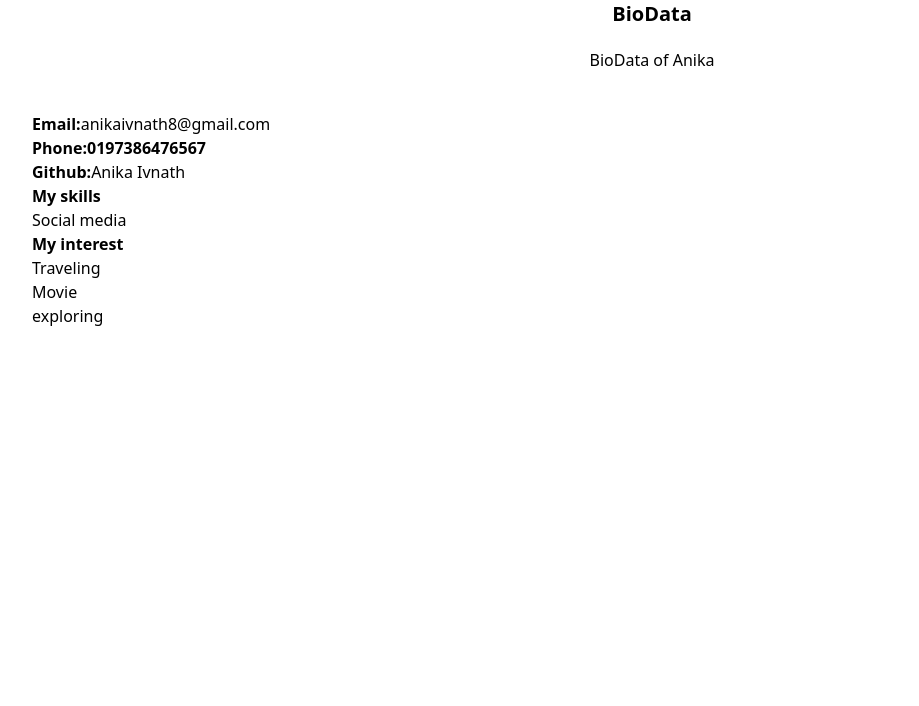
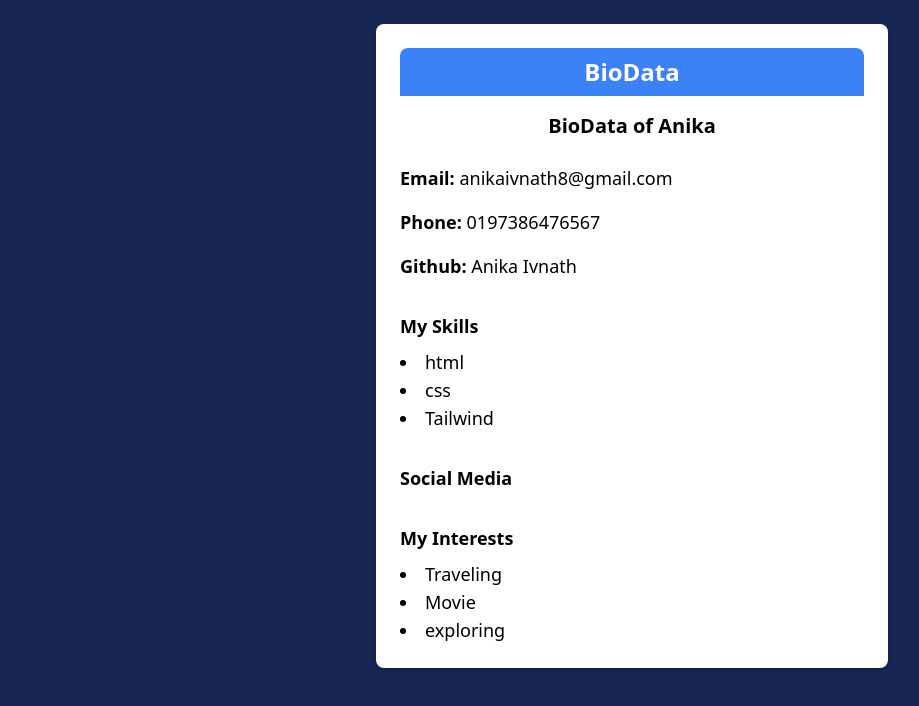
Before and after one commit to anikaivnath/my-project, a React (Vite) app: page / in a window 1280 px wide. Shown: the top 706 px of the page, without its empty margins (8-927 px from the left). Built offline with nearby package versions, Linux system fonts and the light colour scheme.

Commit message:
Add bg-color

```diff
--- a/src/BioData.jsx
+++ b/src/BioData.jsx
@@ -1,63 +1,58 @@
-
 import React from 'react';
 
 const BioData = (props) => {
   return (
-    <>
-    <div className='ml-10 '>
-    <div className='Bio-Data'>
-      <div className='text-center text-xl font-bold	'>BioData</div>
-
-      <div className='Personal Info '>
-        <h2 className='text-center mt-5'>BioData of {props.name}</h2>
+    <div className='flex flex-col items-center p-6 bg-blue-950 min-h-screen'>
+      <div className='bg-white p-6 rounded-lg shadow-md w-full max-w-lg'>
+        <div className='text-center text-2xl font-bold mb-4 bg-blue-500 text-white p-2 rounded-t-lg'>
+          BioData
         </div>
-      <div className='mt-10'>
-      <p><strong>Email:</strong>{props.email}</p>
-      <p>
-        <strong>Phone:{props.pnum}</strong>
+        <div className='text-center mb-6'>
+          <h2 className='text-xl font-semibold'>BioData of {props.name}</h2>
+        </div>
+        <div className='space-y-4'>
+          <p className='text-lg'>
+            <strong>Email:</strong> {props.email}
           </p>
-      <p>
-        <strong>Github:</strong>{props.github}
+          <p className='text-lg'>
+            <strong>Phone:</strong> {props.pnum}
+          </p>
+          <p className='text-lg'>
+            <strong>Github:</strong> {props.github}
           </p>
         </div>
-    </div>
-    <div className='Skills'>
-      <strong>My skills</strong>
-      <ul>
-        {props?.skills?.map((skill)=>{
-          <li key={skill}>{skill}</li>
-        })}
+        <div className='mt-8'>
+          <h3 className='text-lg font-semibold mb-2'>My Skills</h3>
+          <ul className='list-disc list-inside'>
+            {props?.skills?.map((skill) => (
+              <li key={skill} className='text-lg'>
+                {skill}
+              </li>
+            ))}
           </ul>
         </div>
-    <div className='social-link'>
-    <h2>
-      Social media
-    </h2>
-    <ul>
-      {props?.socialLinks?.map((socialLink)=>(
-        <li>
-          <strong>{socialLink.platformName}:</strong>
-          {socialLink.handle}
+        <div className='mt-8'>
+          <h3 className='text-lg font-semibold mb-2'>Social Media</h3>
+          <ul className='list-disc list-inside'>
+            {props?.socialLinks?.map((socialLink) => (
+              <li key={socialLink.platformName} className='text-lg'>
+                <strong>{socialLink.platformName}:</strong> {socialLink.handle}
               </li>
             ))}
-
           </ul>
-
         </div>
-    <div className='My interest'>
-    <strong>My interest</strong>
-    <ul>
-
-        {props?.interests?.map((interest)=>(
-          <li key={interest}>{interest}</li>
-
+        <div className='mt-8'>
+          <h3 className='text-lg font-semibold mb-2'>My Interests</h3>
+          <ul className='list-disc list-inside'>
+            {props?.interests?.map((interest) => (
+              <li key={interest} className='text-lg'>
+                {interest}
+              </li>
             ))}
-
           </ul>
-
         </div>
       </div>
-    </>
+    </div>
   );
 };
 
```
Lines whose indentation alone changed are shown as unchanged.
